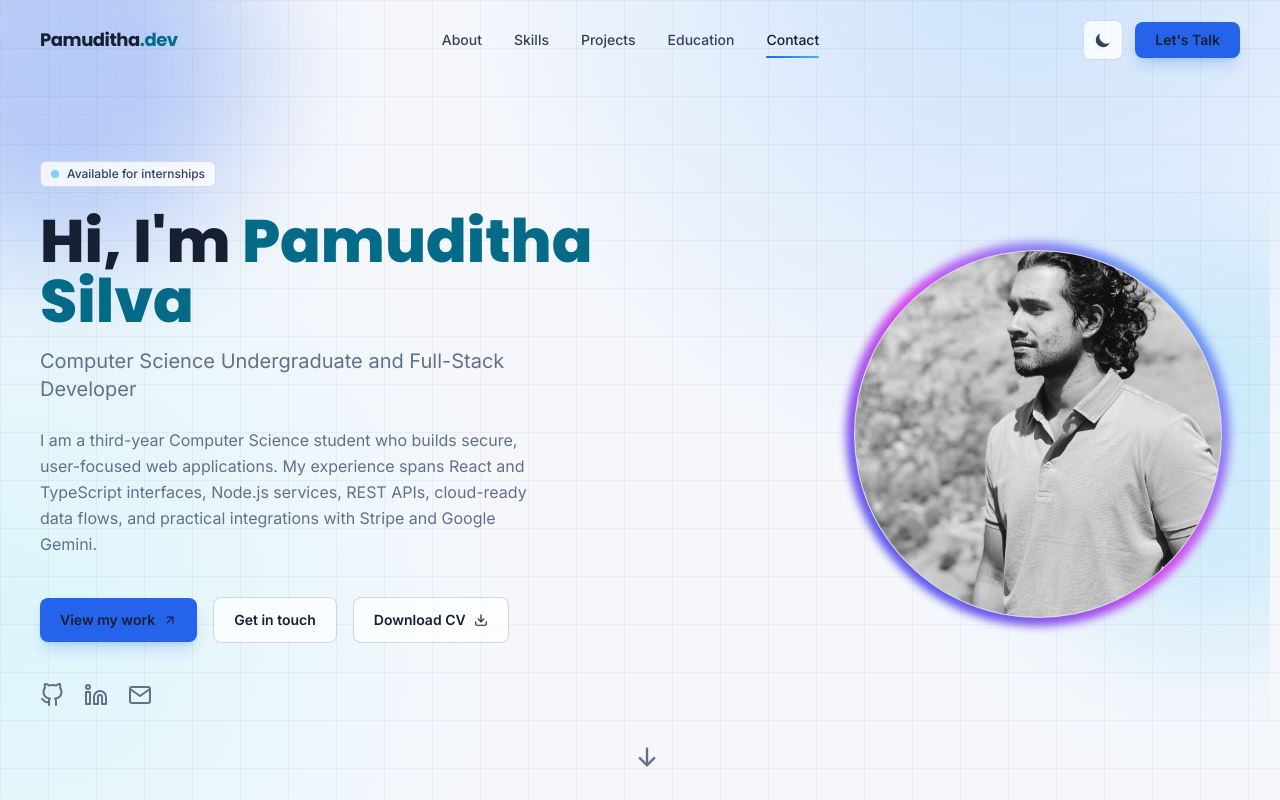
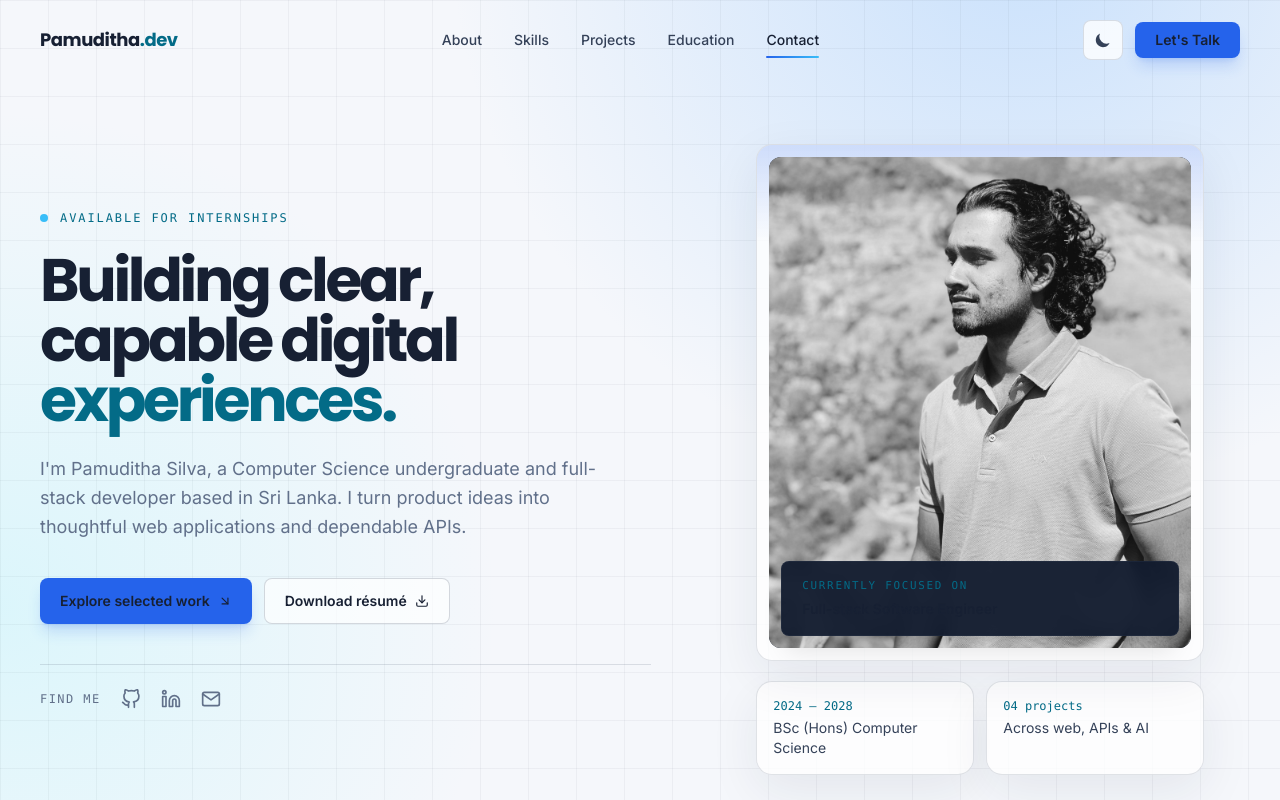
Before and after one commit to PamudithaSilva/My-Portfolio-Pamuditha, a React (Vite) app: page / in a window 1280 px wide. Shown: the top 800 px of the page. Built offline with nearby package versions, Linux system fonts and the light colour scheme; the HTML template or start-up script is replaced by a standard one.

Commit message:
Refactor Footer text for clarity and adjust padding; update Hero section layout and styling for improved visual appeal and user engagement

```diff
--- a/src/components/Footer.tsx
+++ b/src/components/Footer.tsx
@@ -3,9 +3,9 @@ import { profile } from '../data'
 
 export default function Footer() {
   return (
-    <footer className="border-t border-white/10 py-8">
+    <footer className="border-t border-white/10 py-7">
       <div className="section-container !py-0 flex flex-col items-center justify-between gap-4 text-center text-sm text-slate-500 md:flex-row md:text-left">
-        <p>&copy; {new Date().getFullYear()} {profile.name}. All rights reserved.</p>
+        <p>&copy; {new Date().getFullYear()} {profile.name}. Built with intent.</p>
         <a href="#hero" className="inline-flex items-center gap-1.5 hover:text-slate-200 transition-colors">
           Back to top <FiArrowUpRight />
         </a>
--- a/src/components/Hero.tsx
+++ b/src/components/Hero.tsx
@@ -1,88 +1,26 @@
 import { motion } from 'framer-motion'
-import { HiArrowDown } from 'react-icons/hi'
-import { FiArrowUpRight, FiDownload, FiGithub, FiLinkedin, FiMail } from 'react-icons/fi'
+import { FiArrowDownRight, FiDownload, FiGithub, FiLinkedin, FiMail } from 'react-icons/fi'
 import { profile } from '../data'
 import profileImg from '../assets/profile.jpg'
 
-const heroItem = {
-  hidden: { opacity: 0, y: 20 },
-  visible: { opacity: 1, y: 0 },
-}
+const heroItem = { hidden: { opacity: 0, y: 16 }, visible: { opacity: 1, y: 0 } }
 
 export default function Hero() {
   return (
-    <section id="hero" className="relative flex min-h-[100svh] items-start overflow-hidden pt-16 sm:pt-20 md:min-h-screen md:pt-24">
-      <div className="absolute -top-32 -left-32 w-96 h-96 bg-accent/30 rounded-full blur-3xl animate-float" aria-hidden="true" />
-      <div className="absolute top-1/3 -right-32 w-96 h-96 bg-accent2/20 rounded-full blur-3xl animate-float" style={{ animationDelay: '2s' }} aria-hidden="true" />
-      <div className="absolute inset-0 opacity-[0.045] [background-image:linear-gradient(to_right,#fff_1px,transparent_1px),linear-gradient(to_bottom,#fff_1px,transparent_1px)] [background-size:3.5rem_3.5rem]" aria-hidden="true" />
-
-      <div className="section-container relative z-10 grid items-center gap-14 !pt-10 !pb-16 sm:!pt-12 sm:!pb-20 md:grid-cols-2 md:!pt-14 md:!pb-24 lg:!pt-16 lg:gap-20">
-        <motion.div
-          initial="hidden"
-          animate="visible"
-          variants={{
-            hidden: {},
-            visible: { transition: { staggerChildren: 0.1, delayChildren: 0.08 } },
-          }}
-        >
-          <motion.p variants={heroItem} transition={{ duration: 0.55 }} className="chip inline-flex items-center gap-2 mb-6 text-accent2">
-            <span className="w-2 h-2 rounded-full bg-accent2 animate-pulse-soft" aria-hidden="true" />
-            Available for internships
-          </motion.p>
-          <motion.h1 variants={heroItem} transition={{ duration: 0.6 }} className="max-w-xl text-4xl font-extrabold leading-tight mb-4 md:text-6xl">
-            Hi, I&apos;m <span className="gradient-text">{profile.name}</span>
-          </motion.h1>
-          <motion.p variants={heroItem} transition={{ duration: 0.55 }} className="max-w-xl text-lg text-slate-400 mb-6 md:text-xl">{profile.title}</motion.p>
-          <motion.p variants={heroItem} transition={{ duration: 0.55 }} className="text-slate-400 max-w-lg leading-relaxed mb-10">{profile.about}</motion.p>
-
-          <motion.div variants={heroItem} transition={{ duration: 0.55 }} className="flex flex-wrap items-center gap-4 mb-10">
-            <a href="#projects" className="btn-primary">
-              View my work <FiArrowUpRight />
-            </a>
-            <a href="#contact" className="btn-outline">
-              Get in touch
-            </a>
-            <a href="/Pamuditha-Silva-CV.pdf" download className="btn-outline">
-              Download CV <FiDownload />
-            </a>
-          </motion.div>
-
-          <motion.div variants={heroItem} transition={{ duration: 0.55 }} className="flex items-center gap-5 text-2xl text-slate-400">
-            <a href={profile.github} target="_blank" rel="noreferrer" className="hover:text-accent2 transition-colors" aria-label="Visit Pamuditha's GitHub profile">
-              <FiGithub />
-            </a>
-            <a href={profile.linkedin} target="_blank" rel="noreferrer" className="hover:text-accent2 transition-colors" aria-label="Visit Pamuditha's LinkedIn profile">
-              <FiLinkedin />
-            </a>
-            <a href={`mailto:${profile.email}`} className="hover:text-accent2 transition-colors" aria-label="Email Pamuditha">
-              <FiMail />
-            </a>
-          </motion.div>
+    <section id="hero" className="relative flex min-h-[100svh] items-center pt-20">
+      <div className="section-container grid items-center gap-12 !py-16 md:grid-cols-[1.1fr_0.9fr] lg:gap-20">
+        <motion.div initial="hidden" animate="visible" variants={{ hidden: {}, visible: { transition: { staggerChildren: 0.09, delayChildren: 0.08 } } }}>
+          <motion.div variants={heroItem} transition={{ duration: 0.45 }} className="mb-6 flex items-center gap-3 font-mono text-xs uppercase tracking-[0.16em] text-accent2"><span className="h-2 w-2 rounded-full bg-accent2" /> Available for internships</motion.div>
+          <motion.h1 variants={heroItem} transition={{ duration: 0.5 }} className="max-w-3xl font-display text-4xl font-bold leading-[1.08] tracking-[-0.055em] text-white sm:text-5xl lg:text-6xl">Building clear, capable digital <span className="gradient-text">experiences.</span></motion.h1>
+          <motion.p variants={heroItem} transition={{ duration: 0.5 }} className="mt-6 max-w-xl text-lg leading-relaxed text-slate-400">I&apos;m {profile.name}, a Computer Science undergraduate and full-stack developer based in Sri Lanka. I turn product ideas into thoughtful web applications and dependable APIs.</motion.p>
+          <motion.div variants={heroItem} transition={{ duration: 0.5 }} className="mt-9 flex flex-wrap gap-3"><a href="#projects" className="btn-primary">Explore selected work <FiArrowDownRight /></a><a href="/Pamuditha-Silva-CV.pdf" download className="btn-outline">Download résumé <FiDownload /></a></motion.div>
+          <motion.div variants={heroItem} transition={{ duration: 0.5 }} className="mt-10 flex items-center gap-5 border-t border-white/10 pt-6 text-slate-400"><span className="font-mono text-xs uppercase tracking-[0.12em]">Find me</span><a href={profile.github} target="_blank" rel="noreferrer" className="text-xl transition-colors hover:text-accent2" aria-label="Visit Pamuditha's GitHub profile"><FiGithub /></a><a href={profile.linkedin} target="_blank" rel="noreferrer" className="text-xl transition-colors hover:text-accent2" aria-label="Visit Pamuditha's LinkedIn profile"><FiLinkedin /></a><a href={`mailto:${profile.email}`} className="text-xl transition-colors hover:text-accent2" aria-label="Email Pamuditha"><FiMail /></a></motion.div>
         </motion.div>
-
-        <motion.div
-          initial={{ opacity: 0, scale: 0.9 }}
-          animate={{ opacity: 1, scale: 1 }}
-          transition={{ type: 'spring', stiffness: 120, damping: 18, delay: 0.25 }}
-          className="relative flex justify-center md:justify-end"
-        >
-          <div className="relative h-64 w-64 sm:h-72 sm:w-72 md:h-96 md:w-96">
-            <div className="profile-ring absolute inset-0 rounded-full bg-gradient-to-tr from-accent via-fuchsia-500 to-accent2 blur-sm" />
-            <div className="absolute inset-2 rounded-full bg-base overflow-hidden border border-white/10">
-              <img src={profileImg} alt={`Portrait of ${profile.name}`} className="w-full h-full object-cover" />
-            </div>
-
-          </div>
+        <motion.div initial={{ opacity: 0, y: 22 }} animate={{ opacity: 1, y: 0 }} transition={{ duration: 0.65, delay: 0.22 }} className="relative mx-auto w-full max-w-md md:ml-auto">
+          <div className="surface relative overflow-hidden p-3"><div className="absolute inset-x-0 top-0 h-24 bg-gradient-to-b from-accent/20 to-transparent" /><div className="relative aspect-[4/4.65] overflow-hidden rounded-xl bg-slate-900"><img src={profileImg} alt={`Portrait of ${profile.name}`} className="h-full w-full object-cover object-center grayscale-[12%]" /></div><div className="absolute inset-x-6 bottom-6 rounded-lg border border-white/10 bg-[#111b2e]/95 px-5 py-4 text-left shadow-xl backdrop-blur"><p className="font-mono text-[0.68rem] uppercase tracking-[0.16em] text-accent2">Currently focused on</p><p className="mt-1 text-sm font-semibold text-white">Full-stack Software Engineer</p></div></div>
+          <div className="mt-5 grid grid-cols-2 gap-3"><div className="surface p-4"><p className="font-mono text-xs text-accent2">2024 — 2028</p><p className="mt-1 text-sm text-slate-300">BSc (Hons) Computer Science</p></div><div className="surface p-4"><p className="font-mono text-xs text-accent2">04 projects</p><p className="mt-1 text-sm text-slate-300">Across web, APIs & AI</p></div></div>
         </motion.div>
       </div>
-
-      <a
-        href="#about"
-        className="absolute bottom-8 left-1/2 -translate-x-1/2 text-slate-500 animate-bounce"
-        aria-label="Scroll to about section"
-      >
-        <HiArrowDown size={24} />
-      </a>
     </section>
   )
 }
```
